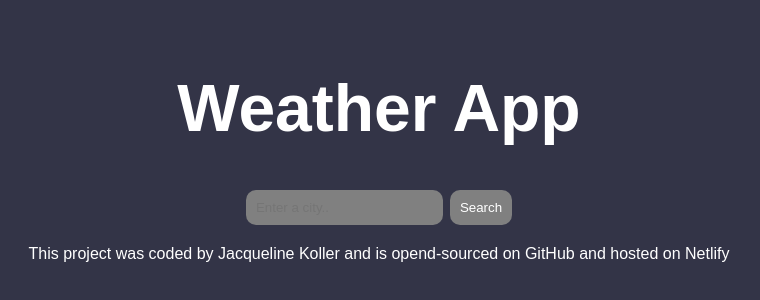
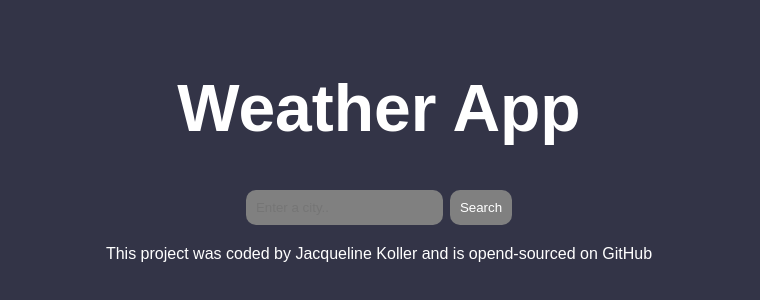
Before and after one commit to KollerJacq/hw4_react, a React (Create React App) app: page / in a window 1280 px wide. Shown: the part 120-420 px from the top of the page, without its empty margins (261-1021 px from the left). Built offline with nearby package versions, Linux system fonts and the light colour scheme.

Commit message:
Update Footer.js

```diff
--- a/src/Footer.js
+++ b/src/Footer.js
@@ -10,10 +10,6 @@ export default function Footer() {
       and is opend-sourced on{" "}
       <a href="https://github.com/KollerJacq/hw4_react" target="_blank">
         GitHub
-      </a>{" "}
-      and hosted on{" "}
-      <a href="https://creative-sprite-45cc80.netlify.app/" target="_blank">
-        Netlify
       </a>
     </footer>
   );
```
